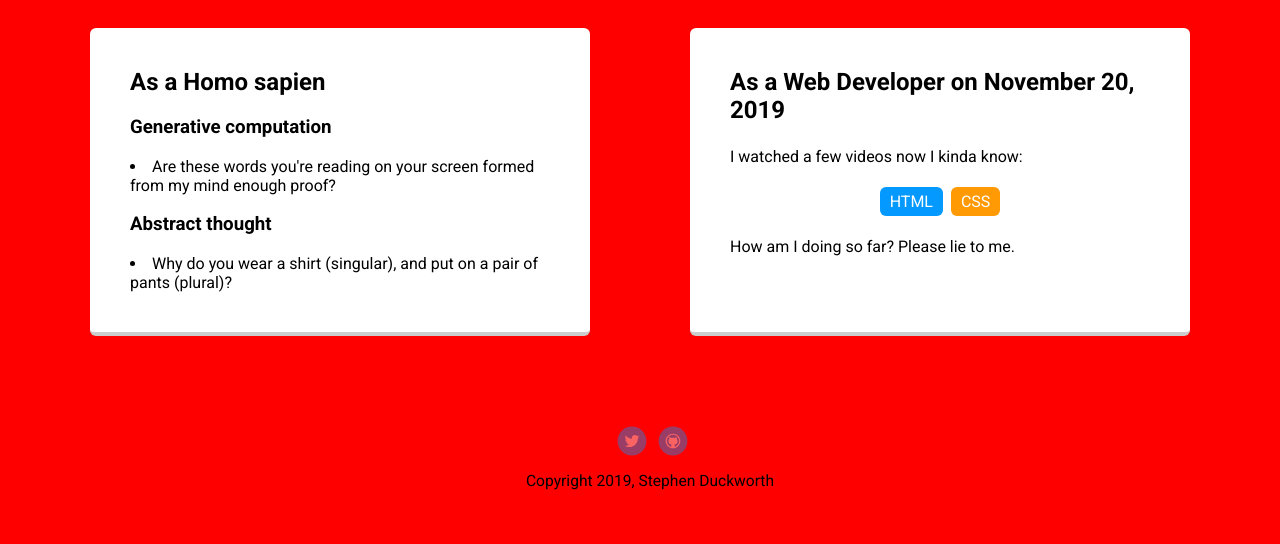
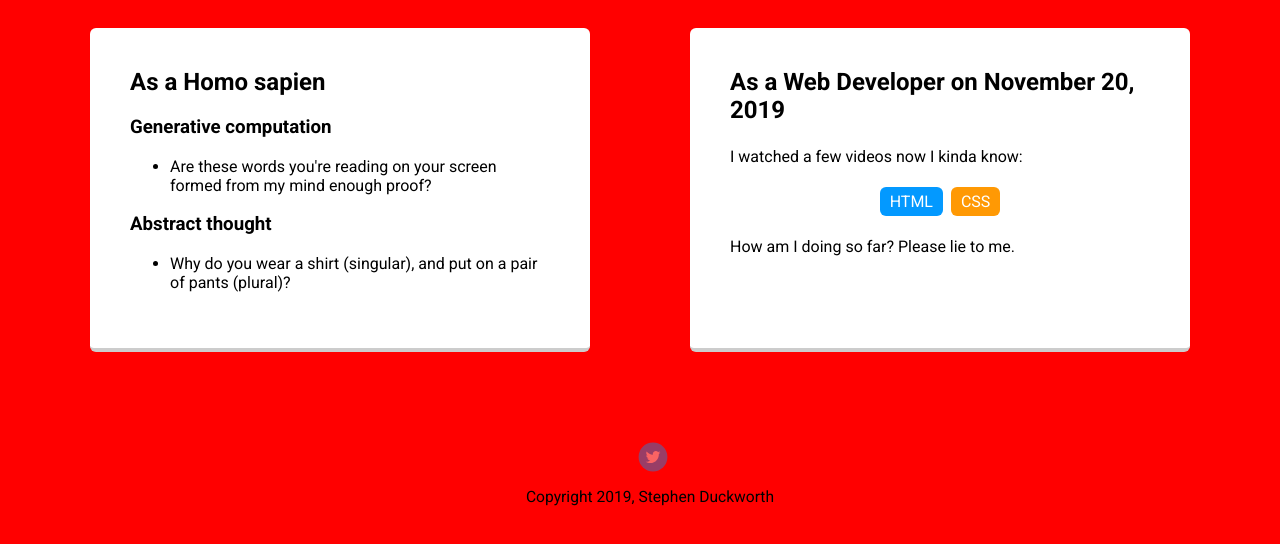
Before and after one commit to duckworthsj/Profile-Page, a plain HTML site: page experience.html in a window 1280 px wide. Shown: the part 492-1036 px from the top of the page. Drawn offline with Linux system fonts and the light colour scheme; a web font is replaced by a local one.

Commit message:
Treehouse-Project-1

```diff
--- a/experience.html
+++ b/experience.html
@@ -24,10 +24,13 @@
       <div class="card">
         <h2>As a Homo sapien</h2>
         <h3>Generative computation</h3>
-        <ul class="experience"></ul>
+        <ul class="experience">
             <li>Are these words you're reading on your screen formed from my mind enough proof?</li>
+        </ul>
         <h3>Abstract thought</h3>
+        <ul class="experience">
             <li>Why do you wear a shirt (singular), and put on a pair of pants (plural)?</li>
+        </ul>
       </div>
 
       <div class="card">
@@ -43,8 +46,7 @@
     </main>
     <footer>
       <ul>
-        <li><a href="" class="social twitter">Twitter</a></li>
-        <li><a href="#" class="social github">Github</a></li>
+        <li><a href="https://twitter.com/duckduckmoose94" class="social twitter">Twitter</a></li>
       </ul>
       <p class="copyright">Copyright 2019, Stephen Duckworth</p>
     </footer>
```
Also changed, not shown: index.html (+3 -4 lines), images/baby.jpg (renamed from images/ARTWSOK EDTP.jpg), 1 other file.
